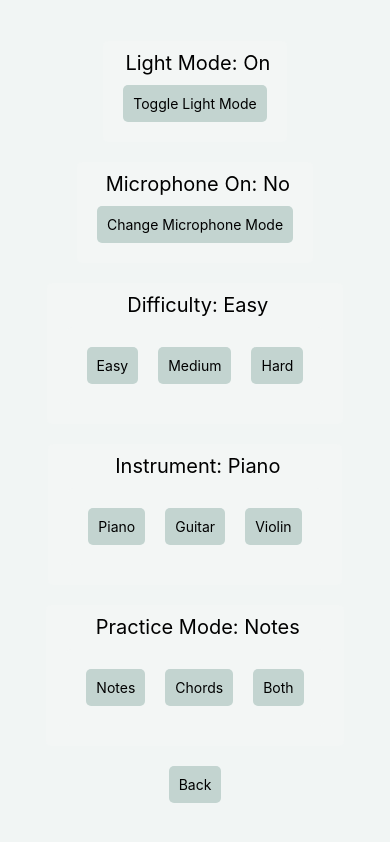
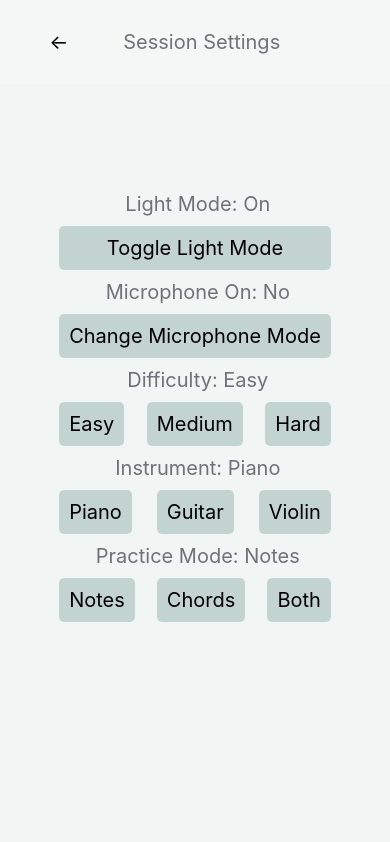
Before and after one commit to nylayah/fminor, a React Native app in the folder FMINOR/: screen /SessionSettings in a window 390 px wide. Built offline with nearby package versions, Linux system fonts and the light colour scheme.

Commit message:
new styling

```diff
--- a/FMINOR/assets/styling.js
+++ b/FMINOR/assets/styling.js
@@ -43,42 +43,58 @@ const styles = StyleSheet.create({
         flex: 1,
         backgroundColor: colors.surface100L,
         alignItems: 'center',
+        textAlign: 'center',
         justifyContent: 'center',
-        textAlign: 'center',
+        fontFamily: 'system-ui',
+    },
+    lightHeader:{
+        width: '100%',
+        height: '10%',
+        backgroundColor: colors.surface300L,
+        flexDirection: 'row',
+        justifyContent: 'space-evenly',
+        position: 'absolute',
+        top: 0,
+
+
     },
     lightModeText: {
-        color: 'black',
+        color: colors.secondarytext,
         fontSize: 20,
+        textAlign: 'center',
     },
     lightButton : {
         backgroundColor: colors.primary500,
         padding: 10,
         borderRadius: 5,
         margin: 10,
-        color: 'black'
+        color: 'black',
     },
-    // lightButtonText: {
-    //     color: colors.thirty,
-    //     fontSize: 20,
-    //     fontWeight: 'bold',
-    // },
+    lightButtonText: {
+        color: 'black',
+        fontSize: 20,
+        textAlign: 'center',
+
+    },
     lightViewH: {
-        backgroundColor: colors.surface200L,
-        padding: 10,
-        borderRadius: 5,
-        margin: 10,
         flexDirection: 'row',
         textAlign: 'center',
+        justifyContent: 'space-between',
+        display: 'flex',
+
     },
     lightViewV: {
-        backgroundColor: colors.surface200L,
-        padding: 10,
-        borderRadius: 5,
-        margin: 10,
         alignItems: 'center',
         justifyContent: 'center',
         textAlign: 'center',
 
+
+    },
+    backButtonL: {
+        justifyContent: 'center',
+        textAlign: 'center',
+        fontSize: 20,
+        color: colors.secondarytext
     },
     // ----------------------------------------------Dark Theme----------------------------------------------------------
     darkScreenContainer: {
@@ -88,40 +104,50 @@ const styles = StyleSheet.create({
         justifyContent: 'center',
         textAlign: 'center',
     },
+    darkHeader:{
+        width: '100%',
+        height: '10%',
+        backgroundColor: colors.surface200,
+        flexDirection: 'row',
+        justifyContent: 'space-evenly',
+        position: 'absolute',
+        top: 0,
+    },
 
     darkModeText: {
         color: 'white',
         fontSize: 20,
+        textAlign: 'center',
     },
     darkButton : {
         backgroundColor: colors.primary500,
         padding: 10,
         borderRadius: 5,
         margin: 10,
+        color:'black'
     },
     darkButtonText: {
         color: colors.surface100,
         fontSize: 20,
+        textAlign: 'center',
     },
     darkViewV: {
-        backgroundColor: colors.surface200,
-        padding: 10,
-        borderRadius: 5,
-        margin: 10,
-        flexDirection: 'column',
+        alignItems: 'center',
+        justifyContent: 'center',
         textAlign: 'center',
 
     },
     darkViewH: {
-        backgroundColor: colors.surface200,
-        padding: 10,
-        borderRadius: 5,
-        margin: 10,
         flexDirection: 'row',
         textAlign: 'center',
     },
-
-
+    //--------------------------------Miscellaneous--------------------------------
+    backButton: {
+        justifyContent: 'center',
+        textAlign: 'center',
+        fontSize: 20,
+        color: colors.primarytext
+    }
 });
 
 export default styles;
--- /dev/null
+++ b/FMINOR/components/ChoicesSelection.js
@@ -0,0 +1,63 @@
+import React from "react";
+import {notes} from '../notesandchords';
+import {View, Text, StyleSheet} from 'react-native';
+
+
+function returnAccidentalText (accidental) {
+    switch (accidental) {
+        case 0:
+            return "";
+        case 1:
+            return "#";
+        case 2:
+            return "b";
+        default:
+            throw new Error (`Invalid accidental: ${accidental}`);
+    }
+}
+
+
+
+
+const ChoiceSelection = ({choice, choiceDifficulty}) => {
+    const easyChoice = (choice) => {
+        const note = notes[`${choice}`].letterGroup;
+        const accidental = notes[`${choice}`].accidental;
+        const octave = notes[`${choice}`].octave;
+        return (
+            <View style = {styles.noteView}>
+                <Text style={styles.note}>{note}</Text>
+                <Text style={styles.accidental}>{returnAccidentalText(accidental)}</Text>
+                <Text style={styles.octave}>{octave}</Text>
+            </View>
+        )
+    }
+    return (
+        <View>
+            {easyChoice(choice)}
+        </View>
+    )
+}
+
+
+const styles = StyleSheet.create({
+    noteView:{
+        flexDirection: 'row',
+    },
+    note: {
+        fontSize: 30,
+        textAlign: 'center',
+        color: 'black',
+    },
+    accidental: {
+        fontSize: 20,
+        textAlign: 'center',
+    },
+    octave: {
+        fontSize: 10,
+        textAlign: 'center',
+        bottom: 0,
+    }
+})
+
+export default ChoiceSelection;
--- a/FMINOR/screens/ActiveGameScreen.js
+++ b/FMINOR/screens/ActiveGameScreen.js
@@ -1,10 +1,11 @@
 import React from 'react';
-import {SafeAreaView, Text, View, Pressable} from 'react-native';
+import {SafeAreaView, Text, View, Pressable, StyleSheet} from 'react-native';
 import styles from '../assets/styling';
 import {useNavigation} from '@react-navigation/native';
 import {useSelector} from 'react-redux';
 import { useEffect, useState } from 'react';
 import { returnRandomNote, returnRandomChord, returnRandomNoteOrChord } from '../createnotechord';
+import ChoiceSelection from '../components/ChoicesSelection';
 
 
 
@@ -135,30 +136,55 @@ export default function ActiveGameScreen() {
 
     return  (
         <SafeAreaView style= {lightMode ? styles.lightScreenContainer : styles.darkScreenContainer}>
-            <Text style ={lightMode ? styles.lightModeText : styles.darkModeText}>Active Game Screen</Text>
+            {/* <Text style ={lightMode ? styles.lightModeText : styles.darkModeText}>Active Game Screen</Text> */}
+
+            {/* Game Header */}
+            <View style={lightMode ? styles.lightHeader : styles.darkHeader}>
+                {/* Display Back Button */}
+                <Pressable style = {lightMode ? styles.backButtonL : styles.backButton} onPress={handleBack}>
+                    <Text style={lightMode ? styles.lightButtonText : styles.darkModeText}> ← </Text>
+                </Pressable>
+                <View style={lightMode ? styles.lightViewV : styles.darkViewV}>
+                    <Text style ={lightMode ? styles.lightModeText : styles.darkModeText}>Difficulty: {difficulty}</Text>
+                </View>
+                <View style={lightMode ? styles.lightViewV : styles.darkViewV}>
+                    <Text style ={lightMode ? styles.lightModeText : styles.darkModeText}>Mode: {practiceMode}</Text>
+                </View>
+            </View>
 
             {/* Display Current Element */}
-            <Text style ={lightMode ? styles.lightModeText : styles.darkModeText}>{currentElement}</Text>
-
+            <View>
+                {/* <Text style ={lightMode ? styles.lightModeText : styles.darkModeText}>{currentElement}</Text> */}
+                <Text style={lightMode ? styles.backButtonL : styles.backButton}> What note is playing? </Text>
+            </View>
             {/* Display Choices */}
-            <View style={lightMode ? styles.lightViewVertical : styles.darkViewVertical}>
+            <View style={localStyles.choicesView}>
                 {choices && choices.map((choice, index) => (
                         <Pressable
                             key = {index}
                             style={lightMode ? styles.lightButton : styles.darkButton}
-                            onPress={() => handleUserChoice(choice)}>
-                            <Text style={lightMode ? styles.lightButtonText : styles.darkButtonText}>{choice}</Text>
+                            onPress={handleUserChoice(choice)}>
+                                <ChoiceSelection choice={choice} choiceDifficulty= {difficulty}/>
                         </Pressable>
                 ))}
 
             </View>
 
-            {/* Display Back Button */}
-            <Pressable style={lightMode ? styles.lightButton : styles.darkButton} onPress={handleBack}>
-                <Text style={lightMode ? styles.lightButtonText : styles.darkButtonText}>Back</Text>
-            </Pressable>
+
 
 
         </SafeAreaView>
     )
 }
+
+const localStyles = StyleSheet.create({
+    choicesView: {
+        flexDirection: 'row',
+        position: 'absolute',
+        bottom: 0,
+        alignContent: 'center',
+        paddingBottom: 150,
+
+    },
+}
+)
--- a/FMINOR/screens/AppEntry.js
+++ b/FMINOR/screens/AppEntry.js
@@ -1,6 +1,6 @@
 import styles from '../assets/styling';
 import React from 'react';
-import {SafeAreaView, Text, Pressable} from 'react-native';
+import {SafeAreaView, Text, Pressable, View, StyleSheet} from 'react-native';
 import {useNavigation} from '@react-navigation/native';
 import  {useSelector} from 'react-redux';
 
@@ -28,7 +28,11 @@ export default function AppEntry() {
 
       return (
           <SafeAreaView style={state.lightMode ? styles.lightScreenContainer : styles.darkScreenContainer}>
+              <View style = {localStyles.localView}>
                 <Text style={state.lightMode ? styles.lightModeText : styles.darkModeText}>F M I N O R</Text>
+              </View>
+                {/* Buttons to navigate to other screens */}
+              <View style = {localStyles.localButtonContainer}>
                 <Pressable style={state.lightMode ? styles.lightButton : styles.darkButton} onPress={handleStartSession}>
                     <Text style={state.lightMode ? styles.lightButtonText : styles.darkButtonText}>Start Session</Text>
                 </Pressable>
@@ -38,6 +42,21 @@ export default function AppEntry() {
                 <Pressable style={state.lightMode ? styles.lightButton : styles.darkButton } onPress={handleAboutFMINOR}>
                     <Text style={state.lightMode ? styles.lightButtonText : styles.darkButtonText}>About FMINOR</Text>
                 </Pressable>
+              </View>
+
           </SafeAreaView>
       )
   }
+
+  const localStyles = StyleSheet.create({
+    localButtonContainer: {
+      position: 'absolute',
+      bottom: 0,
+      paddingBottom: 60,
+    },
+    localView: {
+      position: 'absolute',
+      top: 0,
+      paddingTop: 100,
+    }
+  })
--- a/FMINOR/screens/SessionSettings.js
+++ b/FMINOR/screens/SessionSettings.js
@@ -1,6 +1,6 @@
 import styles from '../assets/styling.js';
 import React from 'react';
-import {SafeAreaView, Text, Pressable, View} from 'react-native';
+import {SafeAreaView, Text, Pressable, View, StyleSheet} from 'react-native';
 import {useNavigation} from '@react-navigation/native';
 import {useDispatch, useSelector} from 'react-redux';
 
@@ -42,8 +42,24 @@ export default function SessionSettings() {
 
     return (
             <SafeAreaView style={lightMode ? styles.lightScreenContainer : styles.darkScreenContainer}>
+                {/* Settings Header */}
+                <View style={lightMode ? styles.lightHeader : styles.darkHeader}>
+                    {/* Display Back Button */}
+                    <Pressable style = {lightMode ? styles.backButtonL : styles.backButton} onPress={handleBack}>
+                        <Text style={lightMode ? styles.lightButtonText : styles.darkModeText}> ← </Text>
+                    </Pressable>
+                    <View  style={lightMode ? styles.lightViewV : styles.darkViewV}>
+                        <Text style ={lightMode ? styles.lightModeText : styles.darkModeText}> Session Settings </Text>
+                    </View>
+                    <View  style={lightMode ? styles.lightViewV : styles.darkViewV}>
+                        <Text style ={lightMode ? styles.lightModeText : styles.darkModeText}>   </Text>
+                    </View>
+
+                </View>
+
+                <View style = {localStyles.localOptionsContainer}>
                     {/* TOGGLE LIGHT MODE */}
-                <View style = {lightMode ? styles.lightViewV : styles.darkViewV}>
+                    <View>
                         <Text style = {lightMode ? styles.lightModeText : styles.darkModeText}> Light Mode: {lightMode ? 'On' : 'Off'}</Text>
                         <Pressable style={lightMode ? styles.lightButton : styles.darkButton} onPress={handleToggleLightMode}>
                             <Text style={lightMode ? styles.lightButtonText : styles.darkButtonText}>Toggle Light Mode</Text>
@@ -51,7 +67,7 @@ export default function SessionSettings() {
                     </View>
 
                     {/* TOGGLE MIC */}
-                <View style = {lightMode ? styles.lightViewV : styles.darkViewV}>
+                    <View>
                         <Text style = {lightMode ? styles.lightModeText : styles.darkModeText}> Microphone On: {micOn ? 'Yes' : 'No'}</Text>
                         <Pressable style={lightMode ? styles.lightButton : styles.darkButton} onPress={handleToggleMic}>
                             <Text style={lightMode ? styles.lightButtonText : styles.darkButtonText}>Change Microphone Mode</Text>
@@ -59,7 +75,7 @@ export default function SessionSettings() {
                     </View>
 
                     {/* SELECT DIFFICULTY */}
-                <View style = {lightMode ? styles.lightViewV : styles.darkViewV}>
+                    <View>
                         <Text style = {lightMode ? styles.lightModeText : styles.darkModeText}> Difficulty: {difficulty}</Text>
                             <View style = {lightMode ? styles.lightViewH : styles.darkViewH}>
                                 <Pressable style={lightMode ? styles.lightButton : styles.darkButton} onPress={() => handleSelectDifficulty('Easy')}>
@@ -75,7 +91,7 @@ export default function SessionSettings() {
                     </View>
 
                     {/* SELECT INSTRUMENT */}
-                <View style = {lightMode ? styles.lightViewV : styles.darkViewV}>
+                    <View>
                         <Text style = {lightMode ? styles.lightModeText : styles.darkModeText}> Instrument: {instrument}</Text>
                         <View style = {lightMode ? styles.lightViewH : styles.darkViewH}>
                             <Pressable style={lightMode ? styles.lightButton : styles.darkButton} onPress={() => handleSelectInstrument('Piano')}>
@@ -91,7 +107,7 @@ export default function SessionSettings() {
                     </View>
 
                     {/* SELECT PRACTICE MODE */}
-                <View style = {lightMode ? styles.lightViewV : styles.darkViewV}>
+                    <View>
                         <Text style = {lightMode ? styles.lightModeText : styles.darkModeText}> Practice Mode: {practiceMode}</Text>
                         <View style = {lightMode ? styles.lightViewH : styles.darkViewH}>
                             <Pressable style={lightMode ? styles.lightButton : styles.darkButton} onPress={() => handleSelectPracticeMode('Notes')}>
@@ -105,16 +121,18 @@ export default function SessionSettings() {
                             </Pressable>
                         </View>
                     </View>
+                </View>
 
-
-
-
-                {/* GO TO PREVIOUS SCREEN */}
-                <Pressable style={lightMode ? styles.lightButton : styles.darkButton} onPress={handleBack}>
-                    <Text style={lightMode ? styles.lightButtonText : styles.darkButtonText}>Back</Text>
-                </Pressable>
 
             </SafeAreaView>
       )
 
     }
+
+    const localStyles = StyleSheet.create({
+        localOptionsContainer: {
+            position: 'absolute',
+            paddingBottom: 20,
+            justifyContent: 'space-between',
+        },
+})
```
Also changed, not shown: FMINOR/notesandchords.js (+93 -93 lines). Lines whose indentation alone changed are shown as unchanged.
